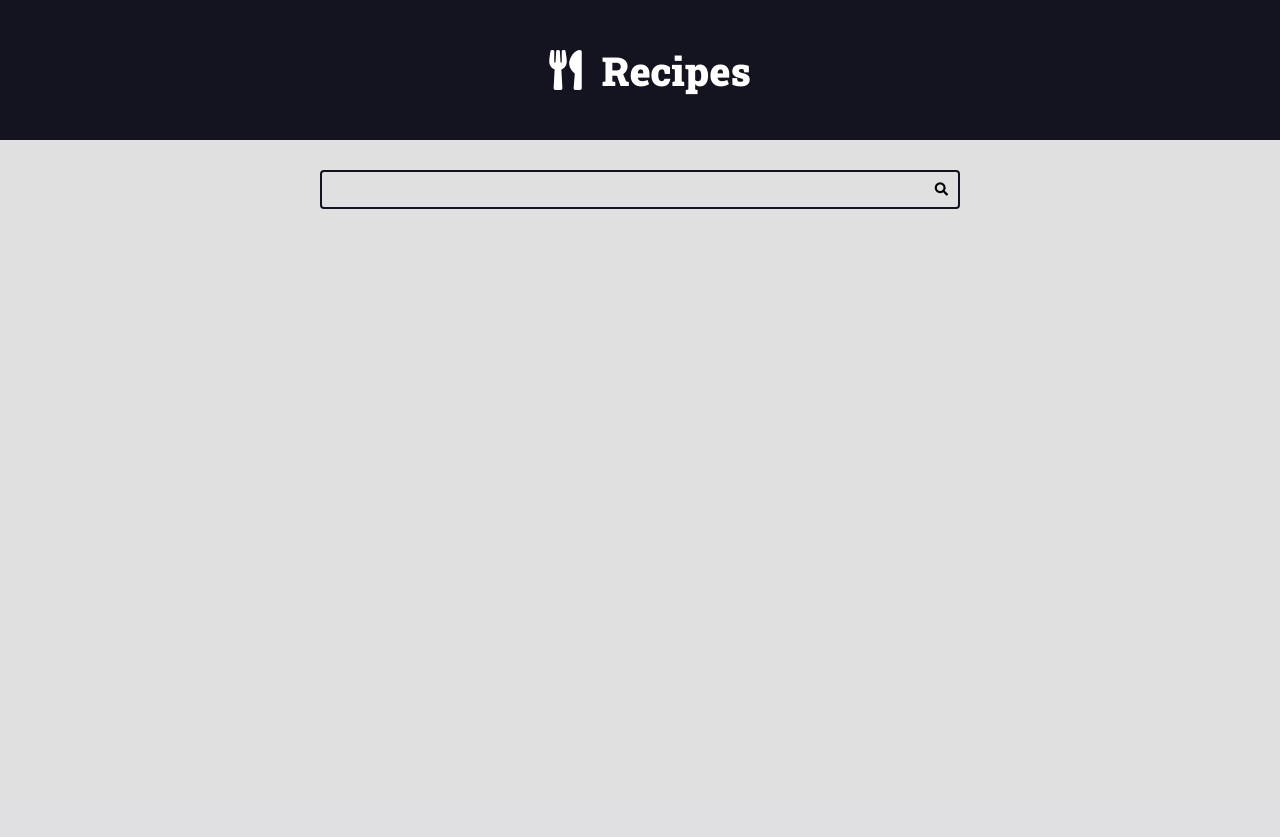
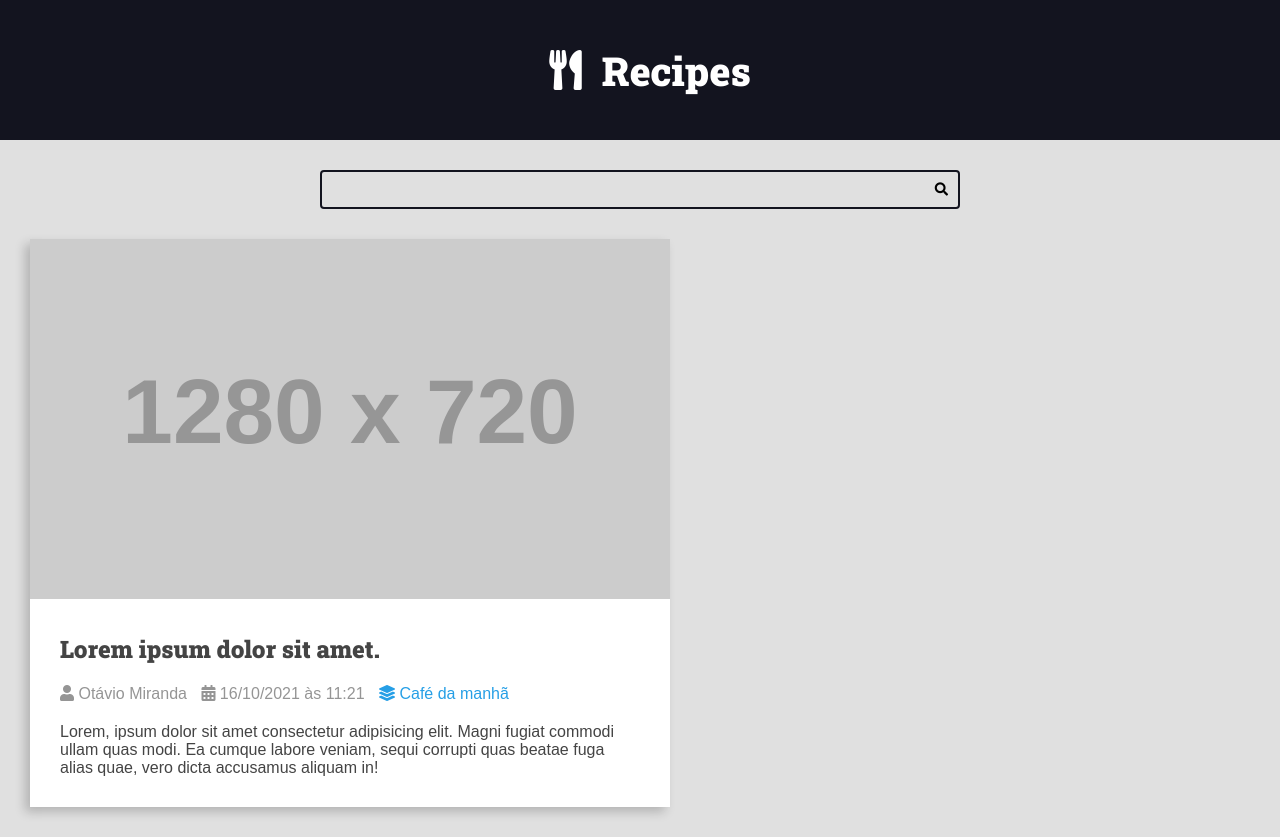
Before and after one commit to Artur0campos/learning-Django, a Django app: page / in a window 1280 px wide. Before the commit the page ends 209 px from the top, so only its background shows below. Run offline with Django 5.2, Linux system fonts and the light colour scheme; grey boxes labelled with a size stand in for pictures from a placeholder-image service; some libraries are stand-ins or nearby versions.

Commit message:
criando a pagina part 2

```diff
--- a/recipes/templates/recipes/pages/home.html
+++ b/recipes/templates/recipes/pages/home.html
@@ -6,7 +6,37 @@
 
     <main class="main-content-container">
         <div class="main-content main-content-list container">
+            <div class="recipe recipe-list-item">
+                <div class="recipe-cover">
+                    <img src="https://placehold.co/1280x720/png" alt="Temporário">
+                </div>
+                <div class="recipe-title-container">
+                    <h2 class="recipe-title">Lorem ipsum dolor sit amet.</h2>
+                </div>
+                <div class="recipe-author">
+                    <span class="recipe-author-item">
+                        <i class="fas fa-user"></i>
+                        Otávio Miranda
+                    </span>
+                    <span class="recipe-author-item">
+                        <i class="fas fa-calendar-alt"></i>
+                        16/10/2021 às 11:21
+                    </span>
+                    <span class="recipe-author-item">
+                        <a href="/recipes/category/cafe-da-manha/">
+                            <i class="fas fa-layer-group"></i>
+                            <span>Café da manhã</span>
+                        </a>
+                    </span>
+                </div>
 
+                <div class="recipe-content">
+                    <p>Lorem, ipsum dolor sit amet consectetur adipisicing elit. Magni fugiat commodi ullam quas modi.
+                        Ea cumque labore veniam, sequi corrupti quas beatae fuga alias quae, vero dicta accusamus
+                        aliquam in!</p>
+                </div>
+
+            </div>
         </div>
     </main>
 
--- a/recipes/templates/recipes/partials/head.html
+++ b/recipes/templates/recipes/partials/head.html
@@ -78,6 +78,7 @@
             font-size: 1.6rem;
             font-family: var(--font-primary);
             background: var(--color-gray-1);
+            color: var(--color-dark-text);
         }
 
         h1,
@@ -168,5 +169,54 @@
             grid-template-columns: repeat(auto-fit, minmax(340px, 1fr));
             gap: var(--spacing-gutter-large);
         }
+
+        .recipe {
+            background: var(--color-white);
+            box-shadow: -5px 5px 10px rgba(0, 0, 0, .2);
+            transform: scale(1);
+            transition: all 300ms ease-in-out;
+        }
+
+        .recipe img {
+            max-width: 100%;
+        }
+
+        .recipe-list-item {
+            max-width: 64rem;
+        }
+
+        .recipe-list-item:hover {
+            transform: scale(1.02);
+            box-shadow: -8px 8px 18px rgba(0, 0, 0, .25);
+        }
+
+        .recipe-title-container {
+            padding: var(--spacing-gutter-medium);
+            padding-bottom: 2rem;
+        }
+
+        .recipe-author {
+            padding: 0 var(--spacing-gutter-medium);
+        }
+
+        .recipe-content {
+            padding: var(--spacing-gutter-medium);
+            padding-top: 2rem;
+        }
+
+        .recipe-author-item {
+            color: var(--color-gray-4);
+            margin-right: 1rem;
+        }
+
+        .recipe-author a {
+            color: var(--color-primary);
+            transition: all 300ms ease-in-out;
+            text-decoration: none;
+        }
+
+        .recipe-author a:hover {
+            color: var(--color-primary-dark);
+        }
     </style>
 </head>
```
